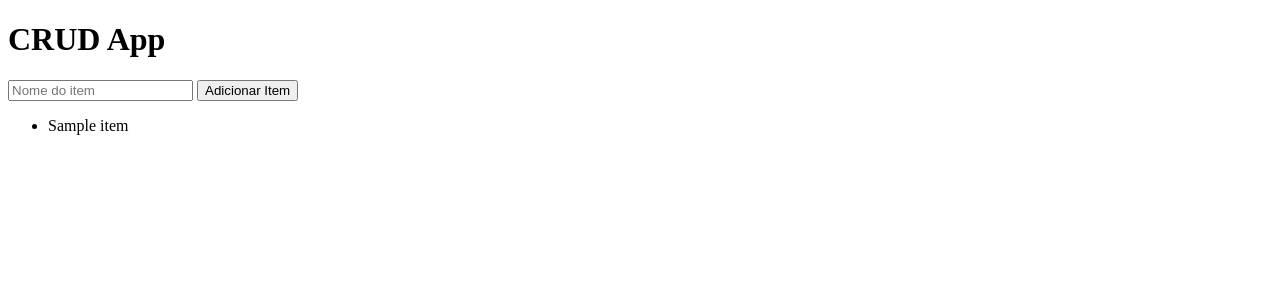
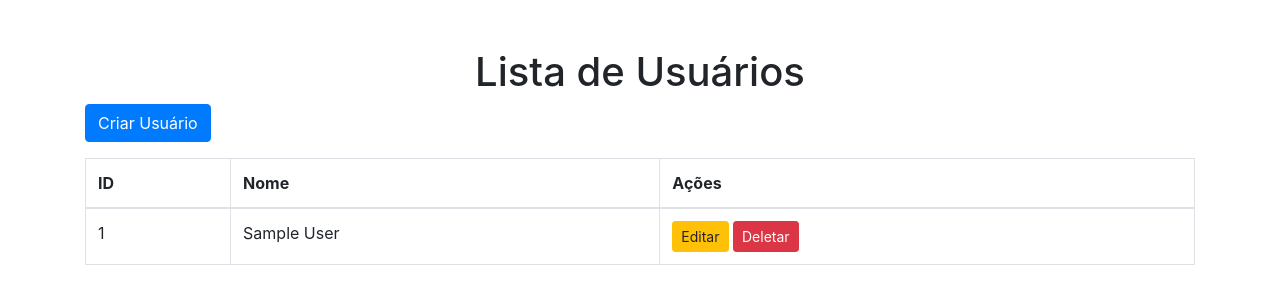
Before and after one commit to ovodomina/teste-crud-docker, a Flask app: page / in a window 1280 px wide. Shown: the top 304 px of the page. Run offline with Flask 3, Linux system fonts and the light colour scheme; tables that the repository leaves empty hold one stand-in row (values such as "Sample post"); some libraries are stand-ins or nearby versions.

Commit message:
atualizações-funcionamento
Arquivos atualizados para criar um docker

```diff
--- a/app.py
+++ b/app.py
@@ -1,49 +1,53 @@
-from flask import Flask, request, jsonify, render_template
+from flask import Flask, render_template, request, redirect, url_for
 from flask_sqlalchemy import SQLAlchemy
 
 app = Flask(__name__)
-app.config['SQLALCHEMY_DATABASE_URI'] = 'sqlite:///data.db'
+app.config['SQLALCHEMY_DATABASE_URI'] = 'sqlite:///test.db'
+app.config['SQLALCHEMY_TRACK_MODIFICATIONS'] = False
+
 db = SQLAlchemy(app)
 
-class Item(db.Model):
+# Modelo de usuário
+class User(db.Model):
     id = db.Column(db.Integer, primary_key=True)
     name = db.Column(db.String(80), nullable=False)
 
-@app.before_first_request
-def create_tables():
-    db.create_all()
+# Inicializar o banco de dados
+def init_db():
+    with app.app_context():
+        db.create_all()
 
 @app.route('/')
 def index():
-    return render_template('index.html')
+    users = User.query.all()  # Recuperar todos os usuários do banco de dados
+    return render_template('index.html', users=users)
 
-@app.route('/items', methods=['POST'])
-def add_item():
-    data = request.json
-    new_item = Item(name=data['name'])
-    db.session.add(new_item)
+@app.route('/create', methods=['GET', 'POST'])
+def create_user():
+    if request.method == 'POST':
+        name = request.form['name']
+        new_user = User(name=name)
+        db.session.add(new_user)
+        db.session.commit()
+        return redirect(url_for('index'))
+    return render_template('create.html')
+
+@app.route('/edit/<int:id>', methods=['GET', 'POST'])
+def edit_user(id):
+    user = User.query.get_or_404(id)
+    if request.method == 'POST':
+        user.name = request.form['name']
+        db.session.commit()
+        return redirect(url_for('index'))
+    return render_template('create.html', user=user)
+
+@app.route('/delete/<int:id>')
+def delete_user(id):
+    user = User.query.get_or_404(id)
+    db.session.delete(user)
     db.session.commit()
-    return jsonify({'id': new_item.id}), 201
-
-@app.route('/items', methods=['GET'])
-def get_items():
-    items = Item.query.all()
-    return jsonify([{'id': item.id, 'name': item.name} for item in items])
-
-@app.route('/items/<int:id>', methods=['PUT'])
-def update_item(id):
-    data = request.json
-    item = Item.query.get_or_404(id)
-    item.name = data['name']
-    db.session.commit()
-    return jsonify({'id': item.id, 'name': item.name})
-
-@app.route('/items/<int:id>', methods=['DELETE'])
-def delete_item(id):
-    item = Item.query.get_or_404(id)
-    db.session.delete(item)
-    db.session.commit()
-    return '', 204
+    return redirect(url_for('index'))
 
 if __name__ == '__main__':
+    init_db()  # Inicializar o banco de dados
     app.run(host='0.0.0.0', port=5000)
--- a/requirements.txt
+++ b/requirements.txt
@@ -1,2 +1,4 @@
-Flask
-Flask-SQLAlchemy
+Flask==2.3.2
+Flask-SQLAlchemy==2.5.1
+SQLAlchemy==1.4.47
+Werkzeug==2.3.4
--- a/templates/index.html
+++ b/templates/index.html
@@ -3,42 +3,39 @@
 <head>
     <meta charset="UTF-8">
     <meta name="viewport" content="width=device-width, initial-scale=1.0">
-    <title>CRUD App</title>
+    <title>CRUD Application</title>
+    <!-- Link do Bootstrap CSS -->
+    <link rel="stylesheet" href="https://stackpath.bootstrapcdn.com/bootstrap/4.5.2/css/bootstrap.min.css">
 </head>
 <body>
-    <h1>CRUD App</h1>
-    <form id="itemForm">
-        <input type="text" id="itemName" placeholder="Nome do item" required>
-        <button type="submit">Adicionar Item</button>
-    </form>
-    <ul id="itemList"></ul>
-
-    <script>
-        document.getElementById('itemForm').onsubmit = async (e) => {
-            e.preventDefault();
-            const itemName = document.getElementById('itemName').value;
-            await fetch('/items', {
-                method: 'POST',
-                headers: { 'Content-Type': 'application/json' },
-                body: JSON.stringify({ name: itemName })
-            });
-            document.getElementById('itemName').value = '';
-            loadItems();
-        };
-
-        const loadItems = async () => {
-            const response = await fetch('/items');
-            const items = await response.json();
-            const itemList = document.getElementById('itemList');
-            itemList.innerHTML = '';
-            items.forEach(item => {
-                const li = document.createElement('li');
-                li.textContent = item.name;
-                itemList.appendChild(li);
-            });
-        };
-
-        loadItems();
-    </script>
+    <div class="container mt-5">
+        <h1 class="text-center">Lista de Usuários</h1>
+        <a href="/create" class="btn btn-primary mb-3">Criar Usuário</a>
+        <table class="table table-bordered">
+            <thead>
+                <tr>
+                    <th>ID</th>
+                    <th>Nome</th>
+                    <th>Ações</th>
+                </tr>
+            </thead>
+            <tbody>
+                {% for user in users %}
+                <tr>
+                    <td>{{ user.id }}</td>
+                    <td>{{ user.name }}</td>
+                    <td>
+                        <a href="{{ url_for('edit_user', id=user.id) }}" class="btn btn-warning btn-sm">Editar</a>
+                        <a href="{{ url_for('delete_user', id=user.id) }}" class="btn btn-danger btn-sm">Deletar</a>
+                    </td>
+                </tr>
+                {% endfor %}
+            </tbody>
+        </table>
+    </div>
+    <!-- Link do Bootstrap JS -->
+    <script src="https://code.jquery.com/jquery-3.5.1.slim.min.js"></script>
+    <script src="https://cdn.jsdelivr.net/npm/@popperjs/core@2.5.3/dist/umd/popper.min.js"></script>
+    <script src="https://stackpath.bootstrapcdn.com/bootstrap/4.5.2/js/bootstrap.min.js"></script>
 </body>
 </html>
```
Also changed, not shown: templates/create.html (added, +27 -0 lines).
